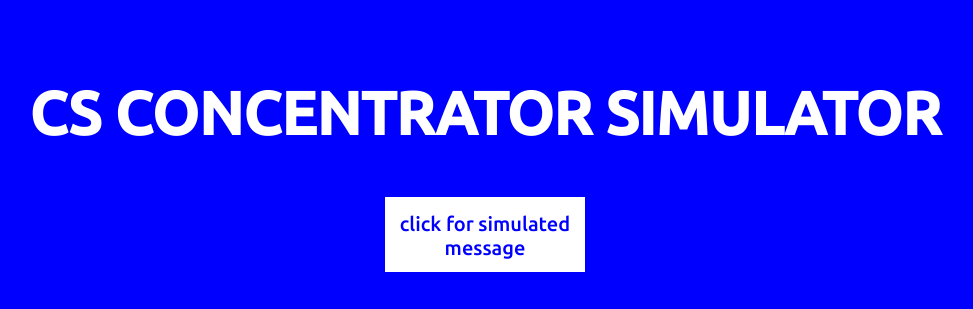
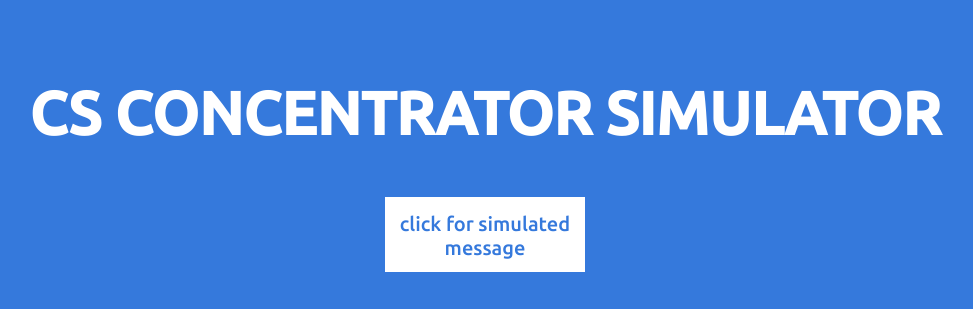
Before and after one commit to ejiao/cs_simulator, a plain HTML site: page index.html in a window 1280 px wide. Shown: the whole page, without its empty margins (155-1128 px from the left). Drawn offline with nearby package versions, Linux system fonts and the light colour scheme.

Commit message:
changed background color to ~lighter blue~

```diff
--- a/index.html
+++ b/index.html
@@ -10,7 +10,7 @@
         padding-left: 20px;
         padding-right: 20px;
         padding-top: 20px;
-        background-color: blue;
+        background-color: #3579DC;
         color: white;
         font-family: 'Ubuntu', sans-serif;
         font-size: 30pt;
@@ -29,7 +29,7 @@
       .button {
         background-color: white;
         border-radius: 2;
-        color: blue;
+        color: #3579DC;
         padding-top: 15px;
         height: 60px;
         width: 200px;
@@ -37,7 +37,7 @@
         font-size: 15pt;
       }
       .button:active {
-        background-color: #2222ff;
+        background-color: #3981DC;
         color: white;
       }
     </style>
```
